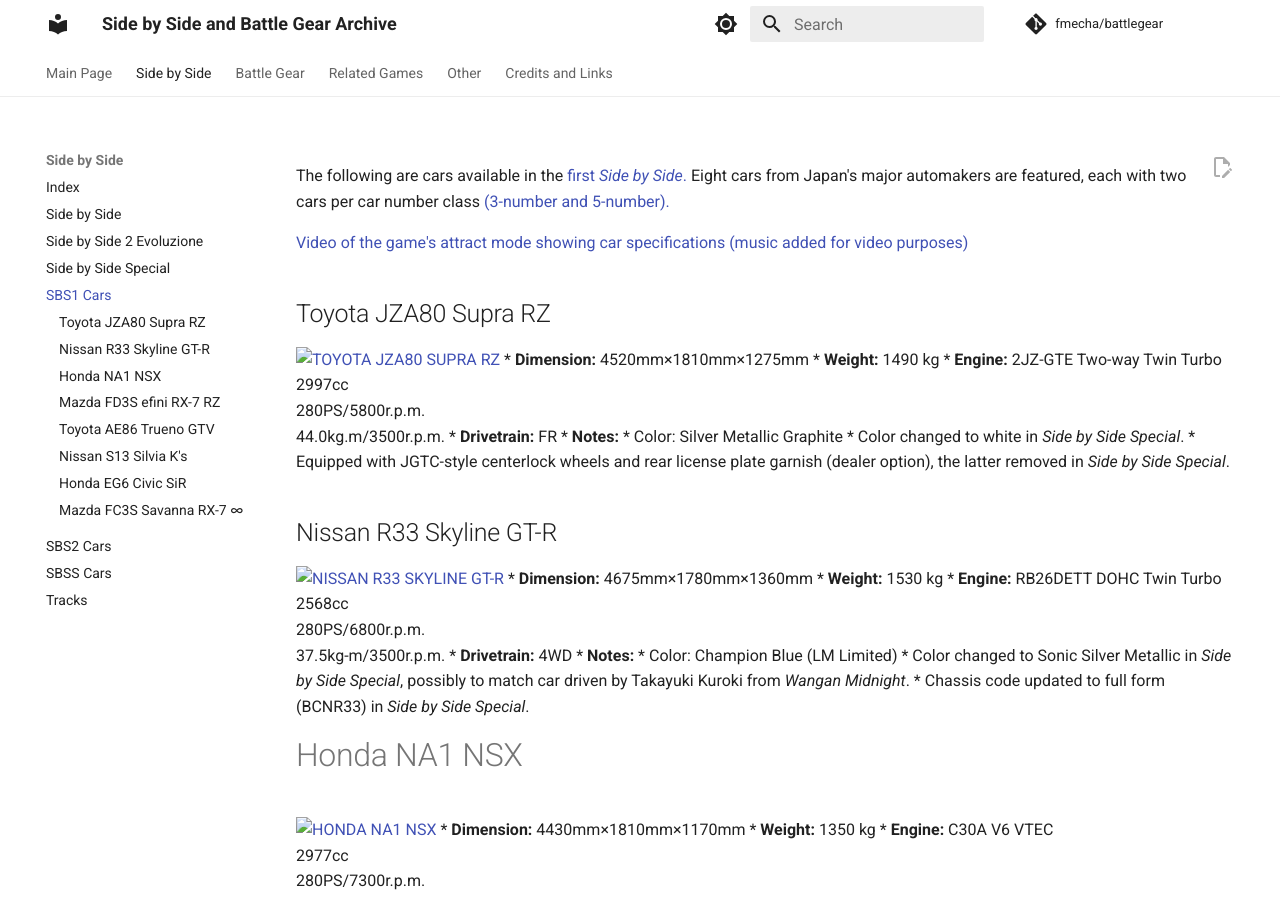
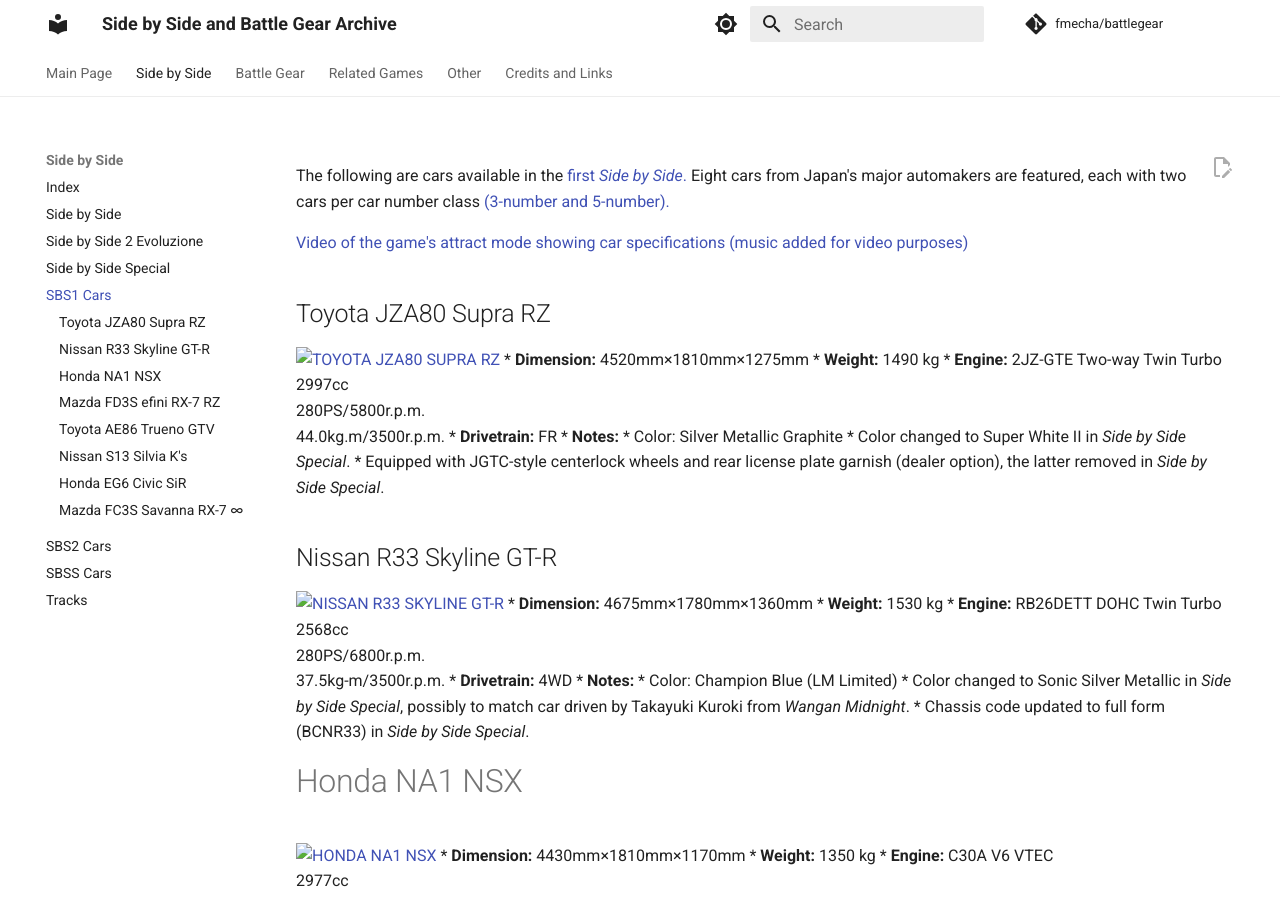
Before and after one commit to FMecha/battlegear, an MkDocs documentation site: the page built from docs/sidebs/sbs1_car.md, in a window 1280 px wide and 900 px high. Built offline with MkDocs 1.6.1 and Material for MkDocs 9.7.7, drawn with Linux system fonts in a browser that asks for light colours; comment, search, counter and statistics services are not loaded.

Commit message:
sbs1_car.md: color name

```diff
--- a/docs/sidebs/sbs1_car.md
+++ b/docs/sidebs/sbs1_car.md
@@ -13,7 +13,7 @@
 * **Drivetrain:** FR
 * **Notes:**
   * Color: Silver Metallic Graphite
-    * Color changed to white in *Side by Side Special*.
+    * Color changed to Super White II in *Side by Side Special*.
   * Equipped with JGTC-style centerlock wheels and rear license plate garnish (dealer option), the latter removed in *Side by Side Special*.
 
 ## Nissan R33 Skyline GT-R
```
